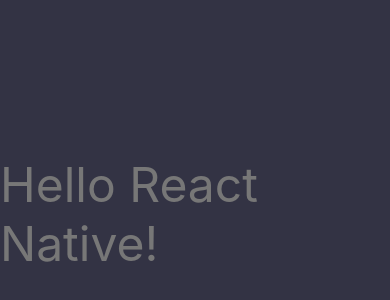
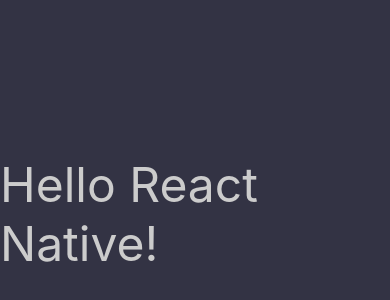
Before and after one commit to AbhinavRobinson/one-native-app, a React Native app: screen / in a window 390 px wide. Shown: the part 208-508 px from the top of the page. Built offline with nearby package versions, Linux system fonts and the light colour scheme.

Commit message:
(feat): rm extra stuff

```diff
--- a/App.tsx
+++ b/App.tsx
@@ -19,7 +19,7 @@
     justifyContent: "center",
   },
   text: {
-    color: "#777",
+    color: "#ccc",
     fontSize: 48,
   },
 });
```
